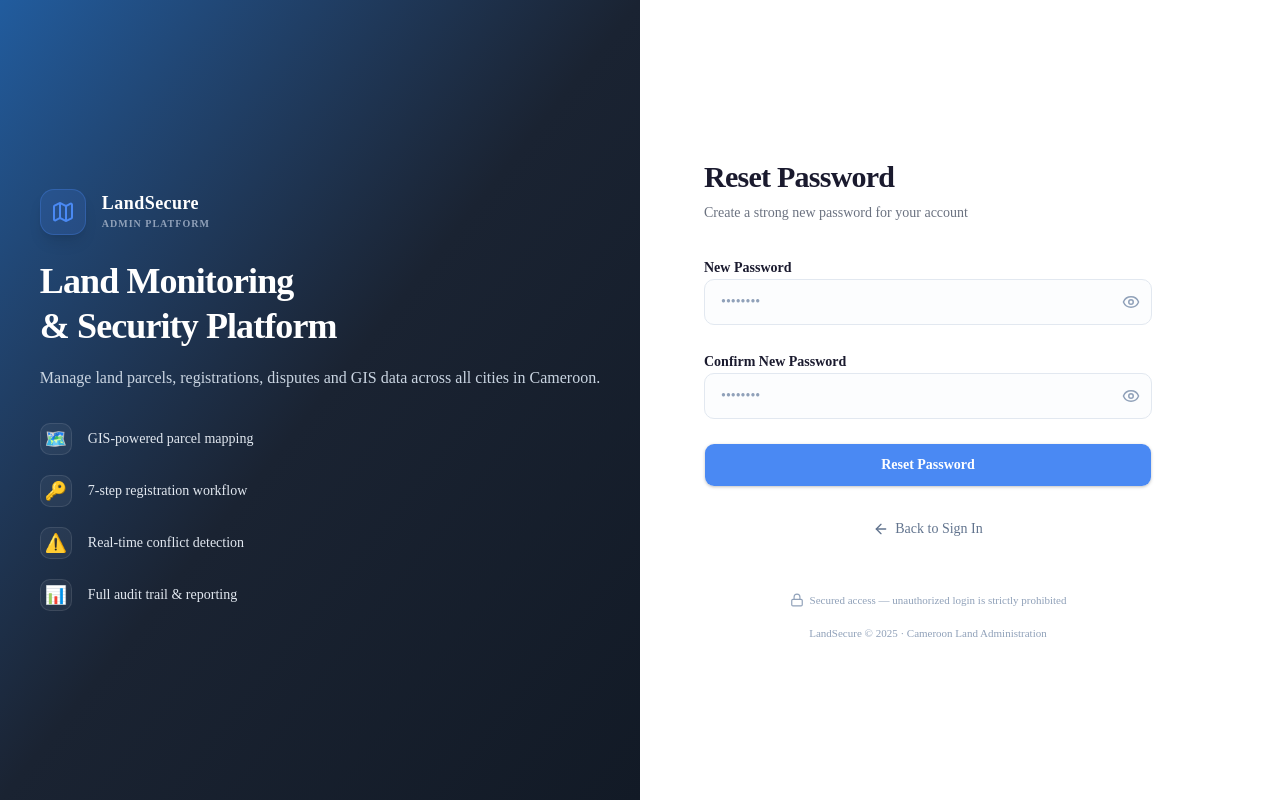
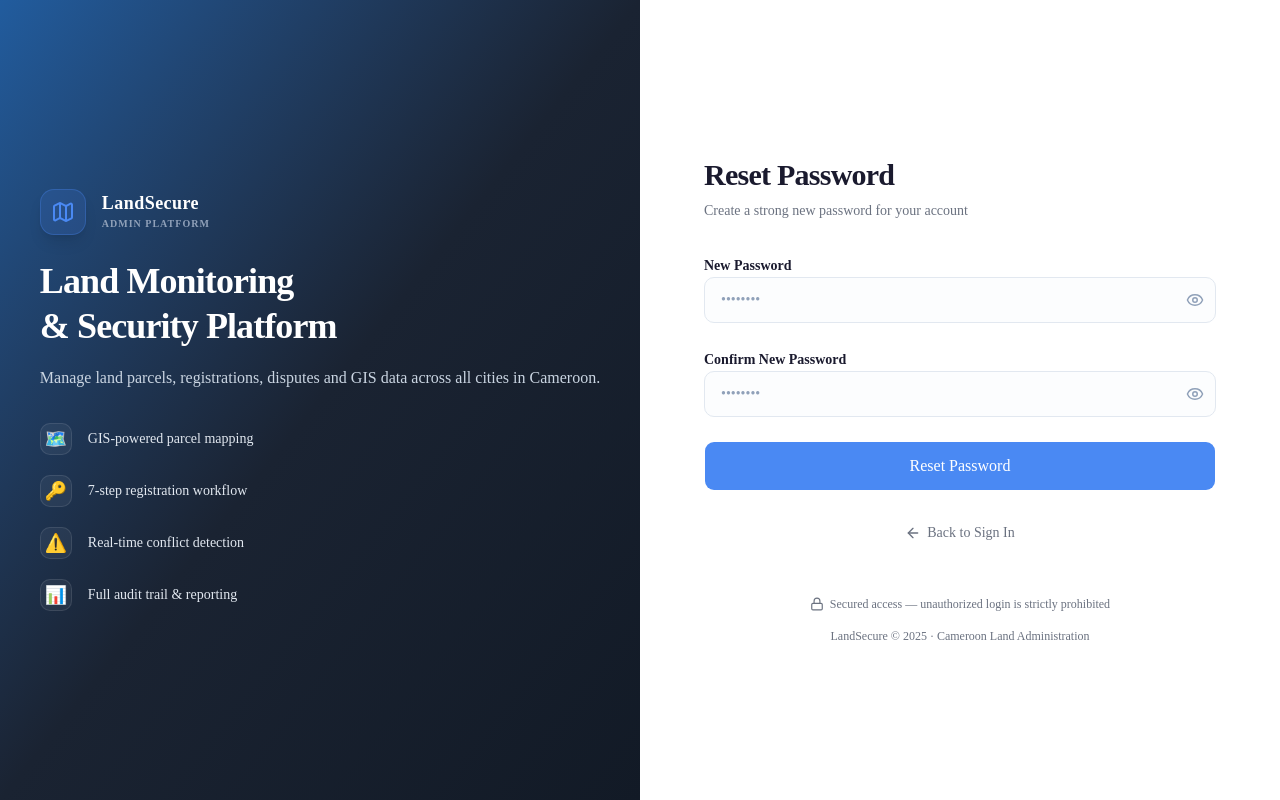
Before and after one commit to murad403/terrasecure-mobile-admin, a Next.js app: page /auth/reset-password in a window 1280 px wide. Built offline with nearby package versions, Linux system fonts and the light colour scheme.

Commit message:
feat: implement OTP verification and password reset pages for authentication flow

```diff
--- a/src/pages/auth/ResetPasswordPage.tsx
+++ b/src/pages/auth/ResetPasswordPage.tsx
@@ -37,7 +37,7 @@ const ResetPasswordPage = () => {
   }
 
   return (
-    <div className='w-full max-w-md px-6 md:px-0 flex flex-col justify-between min-h-[500px] py-10 font-sans'>
+    <div className='w-full'>
       {/* Title & Subtitle */}
       <div className='mb-8 text-center md:text-left'>
         <h1 className='text-3xl font-bold text-title tracking-tight mb-2'>
@@ -59,7 +59,6 @@ const ResetPasswordPage = () => {
               type={showPassword ? 'text' : 'password'}
               placeholder='••••••••'
               {...register('password')}
-              className={errors.password ? 'border-destructive pr-10 focus:ring-destructive/20 focus:border-destructive' : 'pr-10'}
             />
             <button
               type='button'
@@ -87,7 +86,6 @@ const ResetPasswordPage = () => {
               type={showConfirmPassword ? 'text' : 'password'}
               placeholder='••••••••'
               {...register('confirmPassword')}
-              className={errors.confirmPassword ? 'border-destructive pr-10 focus:ring-destructive/20 focus:border-destructive' : 'pr-10'}
             />
             <button
               type='button'
@@ -110,7 +108,6 @@ const ResetPasswordPage = () => {
         <Button
           type='submit'
           disabled={isLoading}
-          className='w-full h-11 bg-button-color hover:bg-button-color/90 text-white font-semibold transition-all rounded-lg active:scale-[0.99] text-sm shadow-sm flex items-center justify-center gap-2'
         >
           {isLoading ? (
             <div className='w-5 h-5 border-2 border-white/30 border-t-white rounded-full animate-spin' />
@@ -123,7 +120,7 @@ const ResetPasswordPage = () => {
         <div className='text-center pt-2'>
           <Link
             href='/auth/sign-in'
-            className='inline-flex items-center gap-1.5 text-sm text-slate-500 hover:text-slate-800 transition-colors font-medium'
+            className='inline-flex items-center gap-1.5 text-sm text-subtitle hover:text-title transition-colors font-medium'
           >
             <ArrowLeft className='w-4 h-4' />
             <span>Back to Sign In</span>
@@ -133,11 +130,11 @@ const ResetPasswordPage = () => {
 
       {/* Footer Info */}
       <div className='mt-12 text-center space-y-4'>
-        <div className='flex items-center justify-center gap-1.5 text-slate-400 text-[11px] font-medium'>
+        <div className='flex items-center justify-center gap-1.5 text-subtitle text-xs font-medium'>
           <Lock className='w-3.5 h-3.5' />
           <span>Secured access — unauthorized login is strictly prohibited</span>
         </div>
-        <p className='text-slate-400 text-[11px] font-light'>
+        <p className='text-subtitle text-xs font-light'>
           LandSecure &copy; 2025 &middot; Cameroon Land Administration
         </p>
       </div>
--- a/src/pages/auth/VerifyOtpPage.tsx
+++ b/src/pages/auth/VerifyOtpPage.tsx
@@ -186,11 +186,11 @@ const VerifyOtpPage = () => {
 
       {/* Footer Info */}
       <div className='mt-12 text-center space-y-4'>
-        <div className='flex items-center justify-center gap-1.5 text-slate-400 text-xs font-medium'>
+        <div className='flex items-center justify-center gap-1.5 text-subtitle text-xs font-medium'>
           <Lock className='w-3.5 h-3.5' />
           <span>Secured access — unauthorized login is strictly prohibited</span>
         </div>
-        <p className='text-slate-400 text-xs font-light'>
+        <p className='text-subtitle text-xs font-light'>
           LandSecure &copy; 2025 &middot; Cameroon Land Administration
         </p>
       </div>
```
